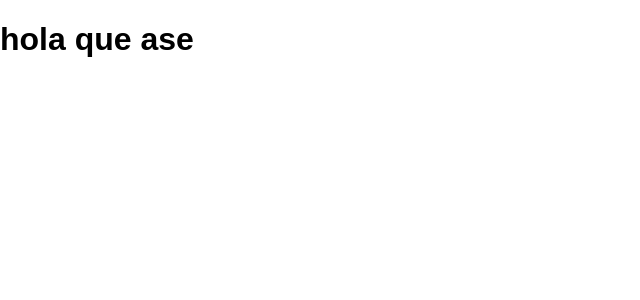
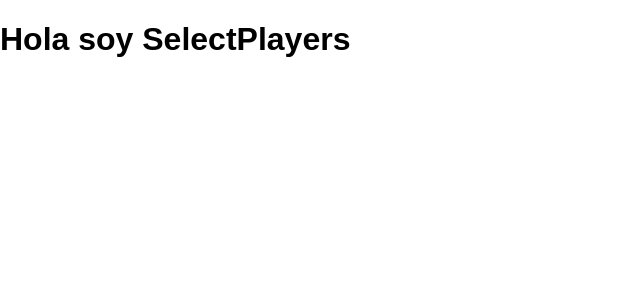
Before and after one commit to oscmedgon/steam-challenge, a React (Create React App) app in the folder react-app/: page /select_players in a window 1280 px wide. Shown: the top 300 px of the page, without its empty margins (0-640 px from the left). Built offline with nearby package versions, Linux system fonts and the light colour scheme.

Commit message:
Routes working

```diff
--- a/react-app/src/components/App.js
+++ b/react-app/src/components/App.js
@@ -1,10 +1,24 @@
 import React, { Component } from 'react'
+import {Switch, Route} from 'react-router-dom'
 import './App.css'
+import Home from './Home'
+import PlayerInfo from './PlayerInfo'
+import SelectPlayers from './SelectPlayers'
+import SelectGame from './SelectGame'
+import BattleResult from './BattleResult'
 
 class App extends Component {
-  render() {
+  render () {
     return (
-      <h1>hola que ase</h1>
+      <main>
+        <Switch>
+          <Route exact path='/' component={Home} />
+          <Route path='/player_info' component={PlayerInfo} />
+          <Route path='/select_players' component={SelectPlayers} />
+          <Route path='/select_game' component={SelectGame} />
+          <Route path='/battle_results' component={BattleResult} />
+        </Switch>
+      </main>
     )
   }
 }
--- a/react-app/src/components/BattleResult.js
+++ b/react-app/src/components/BattleResult.js
@@ -0,0 +1,7 @@
+import React from 'react'
+
+const BattleResult = props => (
+  <h1>Hola soy BattleResult</h1>
+)
+
+export default BattleResult
--- a/react-app/src/components/Home.js
+++ b/react-app/src/components/Home.js
@@ -0,0 +1,7 @@
+import React from 'react'
+
+const Home = props => (
+  <h1>Hola soy Home</h1>
+)
+
+export default Home
--- a/react-app/src/components/PlayerInfo.js
+++ b/react-app/src/components/PlayerInfo.js
@@ -0,0 +1,7 @@
+import React from 'react'
+
+const PlayerInfo = props => (
+  <h1>Hola soy PlayerInfo</h1>
+)
+
+export default PlayerInfo
--- a/react-app/src/components/SelectGame.js
+++ b/react-app/src/components/SelectGame.js
@@ -0,0 +1,7 @@
+import React from 'react'
+
+const SelectGame = props => (
+  <h1>Hola soy SelectGame</h1>
+)
+
+export default SelectGame
--- a/react-app/src/components/SelectPlayers.js
+++ b/react-app/src/components/SelectPlayers.js
@@ -0,0 +1,7 @@
+import React from 'react'
+
+const SelectPlayers = props => (
+  <h1>Hola soy SelectPlayers</h1>
+)
+
+export default SelectPlayers
--- a/react-app/src/index.js
+++ b/react-app/src/index.js
@@ -1,8 +1,14 @@
 import React from 'react'
 import ReactDOM from 'react-dom'
+import {BrowserRouter} from 'react-router-dom'
+
 import './index.css'
 import App from './components/App'
 
-ReactDOM.render(<App />,
+ReactDOM.render(
+  <BrowserRouter>
+    <App />
+  </BrowserRouter>
+  ,
    document.getElementById('root')
  )
--- a/react-app/src/services/steamApi.js
+++ b/react-app/src/services/steamApi.js
@@ -54,7 +54,7 @@ function getUserGameList (steamid) {
 
 // IMPORTANT INFO THIS FUNCTION SHOULD BE CALLED WITTH TWO STRINGS
 // This function returns achivement information about a game and a user
-function searchGameAchivements(appId , steamid) {
+function searchGameAchivements (appId, steamid) {
   return (axios.get({
     url: urlGameAchivements,
     data: {
```
Also changed, not shown: react-app/src/components/Navigation.js (added), 1 other file (tests, documents, lock files or other folders).
